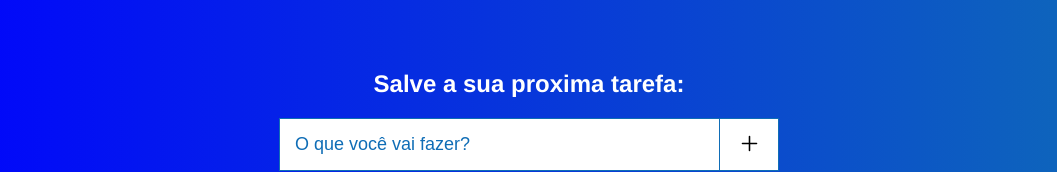
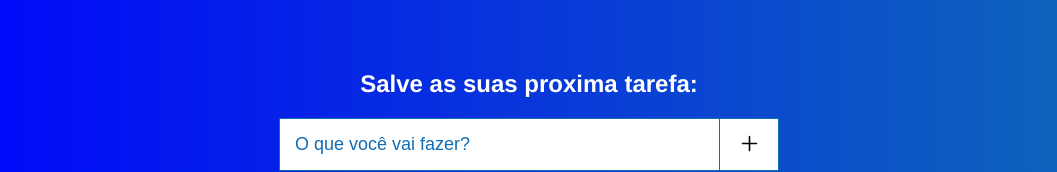
Before and after one commit to neto1920/task-listjs, a plain HTML site: page index.html in a window 1280 px wide. Shown: the top 172 px of the page, without its empty margins (111-1168 px from the left). Drawn offline with nearby package versions, Linux system fonts and the light colour scheme.

Commit message:
adicionei s

```diff
--- a/index.html
+++ b/index.html
@@ -10,7 +10,7 @@
     <body>
         <div id="tasks-conteiner">
             <div id="tasks-header">
-                <h2>Salve a sua proxima tarefa: </h2>
+                <h2>Salve as suas proxima tarefa: </h2>
                 <form action="" id="add-task-form">
                     <input type="text" id="task-title" placeholder="O que você vai fazer?">
                     <button id="add-btn" type="submit">
```
